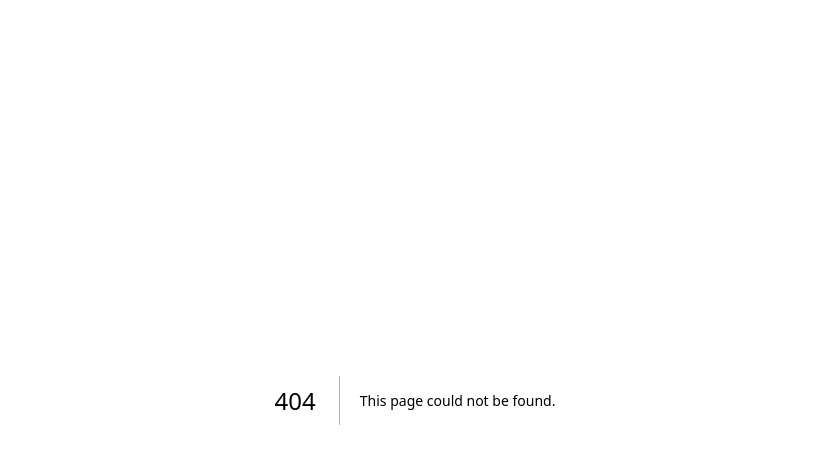
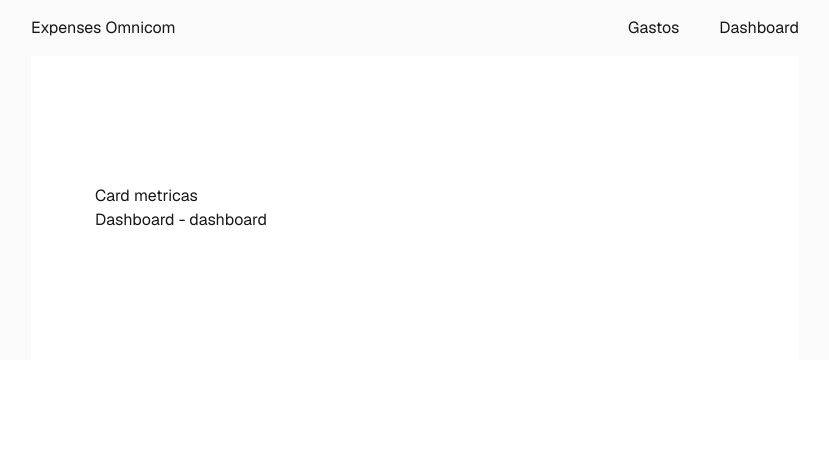
Before and after one commit to arley-cuadrado/prueba_tecnica_omnicom, a Next.js app: page /dashboard in a window 1280 px wide. Before the commit this address had no page. Shown: the top 464 px of the page, without its empty margins (225-1054 px from the left). Built offline with nearby package versions, Linux system fonts and the light colour scheme.

Commit message:
router app added

```diff
--- /dev/null
+++ b/src/app/dashboard/page.tsx
@@ -0,0 +1,15 @@
+import { MetricCard } from "@/components/MetricCard"
+
+export default function Dashboard() {
+    return (
+        <>
+            <MetricCard />
+            <div>
+                <h2>
+                    Dashboard - dashboard
+                </h2>
+            </div>
+
+        </>
+    )
+}
--- /dev/null
+++ b/src/app/expenses/page.tsx
@@ -0,0 +1,7 @@
+export default function ExpensesPage() {
+    return (
+        <>
+            Expenses - Gastos
+        </>
+    )
+}
--- a/src/app/layout.tsx
+++ b/src/app/layout.tsx
@@ -1,5 +1,6 @@
 import type { Metadata } from "next";
 import { Geist, Geist_Mono } from "next/font/google";
+import { Header } from "@/components/Header";
 import "./globals.css";
 
 const geistSans = Geist({
@@ -13,7 +14,7 @@ const geistMono = Geist_Mono({
 });
 
 export const metadata: Metadata = {
-  title: "Create Next App",
+  title: "Prueba tecnica Omnicom",
   description: "Generated by create next app",
 };
 
@@ -27,7 +28,14 @@ export default function RootLayout({
       lang="en"
       className={`${geistSans.variable} ${geistMono.variable} h-full antialiased`}
     >
-      <body className="min-h-full flex flex-col">{children}</body>
+      <body className="min-h-full flex flex-col">
+        <div className="flex flex-col items-center justify-center bg-zinc-50 font-sans dark:bg-black">
+          <Header />
+          <main className="flex flex-1 w-full max-w-3xl flex-col items-center justify-between py-32 px-16 bg-white dark:bg-black sm:items-start">
+            {children}
+          </main>
+        </div>
+      </body>
     </html>
   );
 }
--- a/src/app/page.tsx
+++ b/src/app/page.tsx
@@ -1,65 +1,10 @@
-import Image from "next/image";
+import Dashboard from "./dashboard/page";
+
 
 export default function Home() {
   return (
-    <div className="flex flex-col flex-1 items-center justify-center bg-zinc-50 font-sans dark:bg-black">
-      <main className="flex flex-1 w-full max-w-3xl flex-col items-center justify-between py-32 px-16 bg-white dark:bg-black sm:items-start">
-        <Image
-          className="dark:invert"
-          src="/next.svg"
-          alt="Next.js logo"
-          width={100}
-          height={20}
-          priority
-        />
-        <div className="flex flex-col items-center gap-6 text-center sm:items-start sm:text-left">
-          <h1 className="max-w-xs text-3xl font-semibold leading-10 tracking-tight text-black dark:text-zinc-50">
-            To get started, edit the page.tsx file.
-          </h1>
-          <p className="max-w-md text-lg leading-8 text-zinc-600 dark:text-zinc-400">
-            Looking for a starting point or more instructions? Head over to{" "}
-            <a
-              href="https://vercel.com/templates?framework=next.js&utm_source=create-next-app&utm_medium=appdir-template-tw&utm_campaign=create-next-app"
-              className="font-medium text-zinc-950 dark:text-zinc-50"
-            >
-              Templates
-            </a>{" "}
-            or the{" "}
-            <a
-              href="https://nextjs.org/learn?utm_source=create-next-app&utm_medium=appdir-template-tw&utm_campaign=create-next-app"
-              className="font-medium text-zinc-950 dark:text-zinc-50"
-            >
-              Learning
-            </a>{" "}
-            center.
-          </p>
-        </div>
-        <div className="flex flex-col gap-4 text-base font-medium sm:flex-row">
-          <a
-            className="flex h-12 w-full items-center justify-center gap-2 rounded-full bg-foreground px-5 text-background transition-colors hover:bg-[#383838] dark:hover:bg-[#ccc] md:w-[158px]"
-            href="https://vercel.com/new?utm_source=create-next-app&utm_medium=appdir-template-tw&utm_campaign=create-next-app"
-            target="_blank"
-            rel="noopener noreferrer"
-          >
-            <Image
-              className="dark:invert"
-              src="/vercel.svg"
-              alt="Vercel logomark"
-              width={16}
-              height={16}
-            />
-            Deploy Now
-          </a>
-          <a
-            className="flex h-12 w-full items-center justify-center rounded-full border border-solid border-black/[.08] px-5 transition-colors hover:border-transparent hover:bg-black/[.04] dark:border-white/[.145] dark:hover:bg-[#1a1a1a] md:w-[158px]"
-            href="https://nextjs.org/docs?utm_source=create-next-app&utm_medium=appdir-template-tw&utm_campaign=create-next-app"
-            target="_blank"
-            rel="noopener noreferrer"
-          >
-            Documentation
-          </a>
-        </div>
-      </main>
-    </div>
+    <>
+      <Dashboard />
+    </>
   );
 }
--- /dev/null
+++ b/src/components/Header.tsx
@@ -0,0 +1,25 @@
+import Link from "next/link";
+
+export function Header() {
+    return (
+        <>
+            <header className="flex w-full max-w-3xl flex-row pt-4 pb-4 gap-10 justify-between">
+                <div>
+                    <Link href="/">
+                        Expenses Omnicom
+                    </Link>
+                </div>
+                <div className="flex flex-row gap-10">
+                    <Link href="/expenses">
+                        Gastos
+                    </Link>
+                    <nav>
+                        <Link href="/dashboard">
+                            Dashboard
+                        </Link>
+                    </nav>
+                </div>
+            </header>
+        </>
+    )
+}
--- /dev/null
+++ b/src/components/MetricCard.tsx
@@ -0,0 +1,7 @@
+export function MetricCard() {
+    return (
+        <>
+            Card metricas
+        </>
+    )
+}
```
